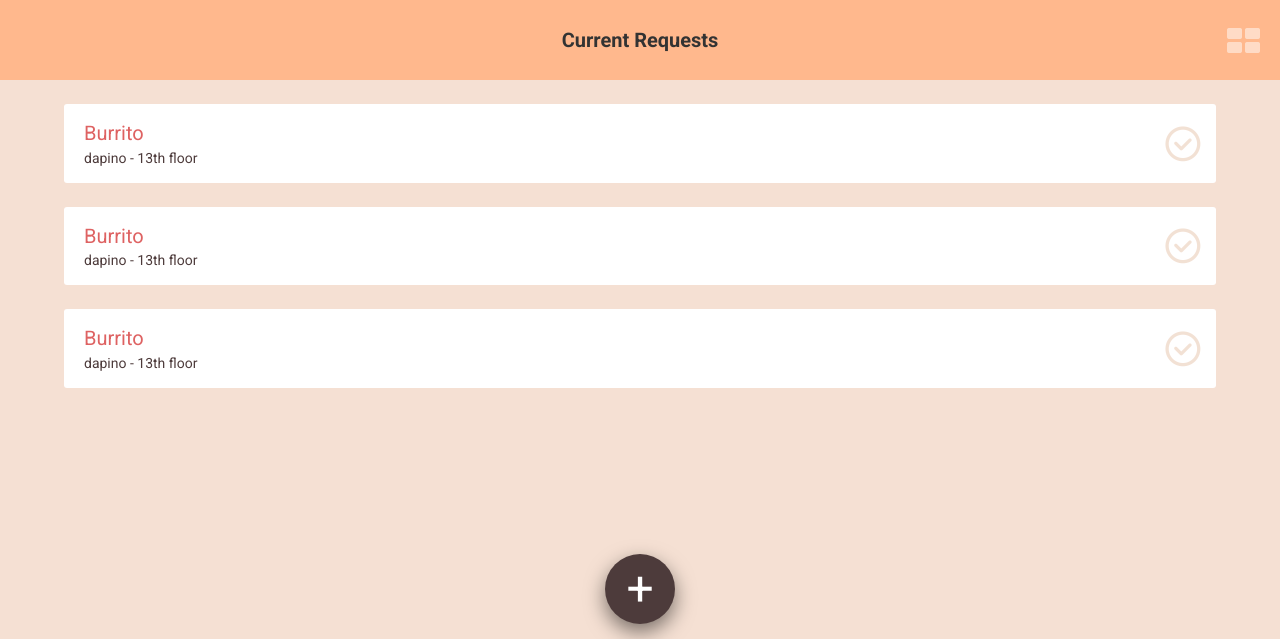
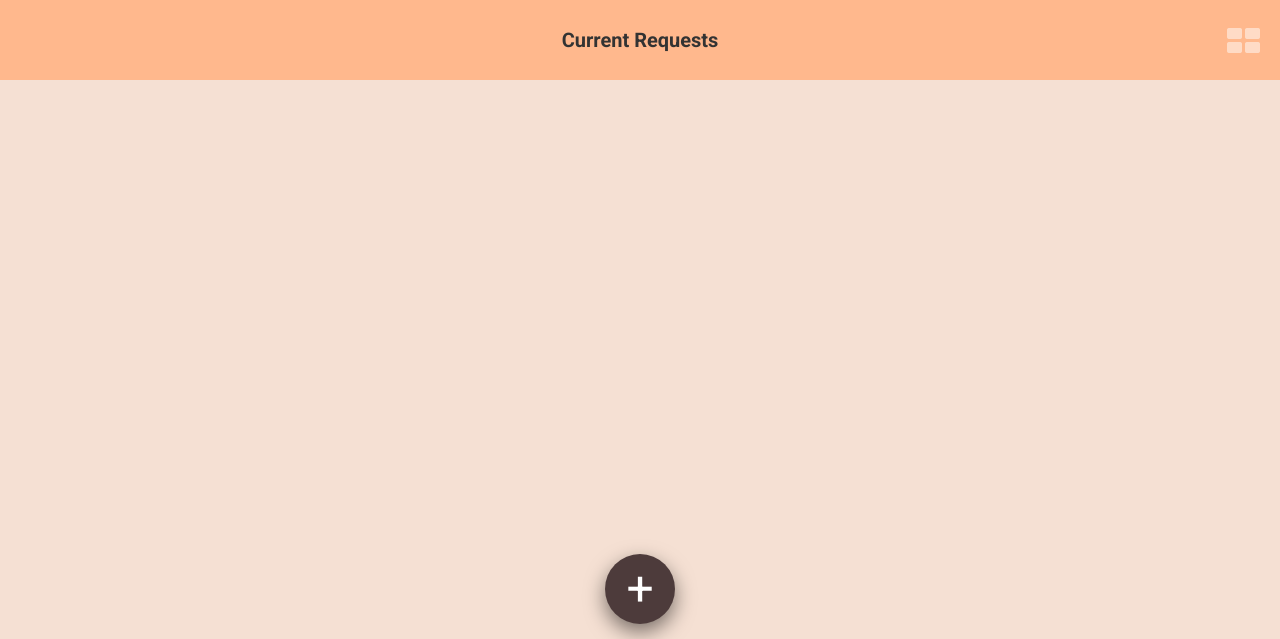
Before and after one commit to doublerainbo/yelp-hackathon-18, a Django app: page / in a window 1280 px wide. Shown: the part 161-800 px from the top of the page. Run offline with Django 3.2, Linux system fonts and the light colour scheme; tables that the repository leaves empty hold one stand-in row (values such as "Sample post"); parts of the project's set-up code (start-up, migrations or seed data) failed here and were passed over; some libraries are stand-ins or nearby versions.

Commit message:
no more hard coded requests in the template

```diff
--- a/kitchen_app/templates/index.html
+++ b/kitchen_app/templates/index.html
@@ -48,27 +48,15 @@
             <img class="grid-toggle" src="{% static "images/grid.png" %}">
         </div>
         <div class="all-orders">
-            <div class="order-container">
-                <div class="order-details">
-                    <div class="what">Burrito</div>
-                    <div class="who">dapino - 13th floor</div>
+            {% for request in active_requests %}
+                <div class="order-container">
+                    <div class="order-details">
+                        <div class="what">{{request.1}}</div>
+                        <div class="who">{{request.2}} - located at: {{request.3}}</div>
+                    </div>
+                    <img class="complete-icon" src="{% static "images/check.png" %}">
                 </div>
-                <img class="complete-icon" src="{% static "images/check.png" %}">
-            </div>
-            <div class="order-container">
-                <div class="order-details">
-                    <div class="what">Burrito</div>
-                    <div class="who">dapino - 13th floor</div>
-                </div>
-                <img class="complete-icon" src="images/check.png">
-            </div>
-            <div class="order-container">
-                <div class="order-details">
-                    <div class="what">Burrito</div>
-                    <div class="who">dapino - 13th floor</div>
-                </div>
-                <img class="complete-icon" src="images/check.png">
-            </div>
+            {% endfor %}
         </div>
         <button class="new-order">+</button>
 
--- a/kitchen_app/web_ui/views.py
+++ b/kitchen_app/web_ui/views.py
@@ -3,10 +3,13 @@
 from django.shortcuts import render
 
 from kitchen_app.models.item import Item
+from kitchen_app.models.request import Request
+
 
 def index(request):
     context = {
         'floor_options': range(2,15),
-        'items': [(item.id, item.name) for item in Item.objects.all()]
+        'items': [(item.id, item.name) for item in Item.objects.all()],
+        'active_requests': [(r.id, r.item.item.name, r.requester.full_name, r.employee_location) for r in Request.objects.filter(status=0)],
     }
     return render(request, 'index.html', context)
```
